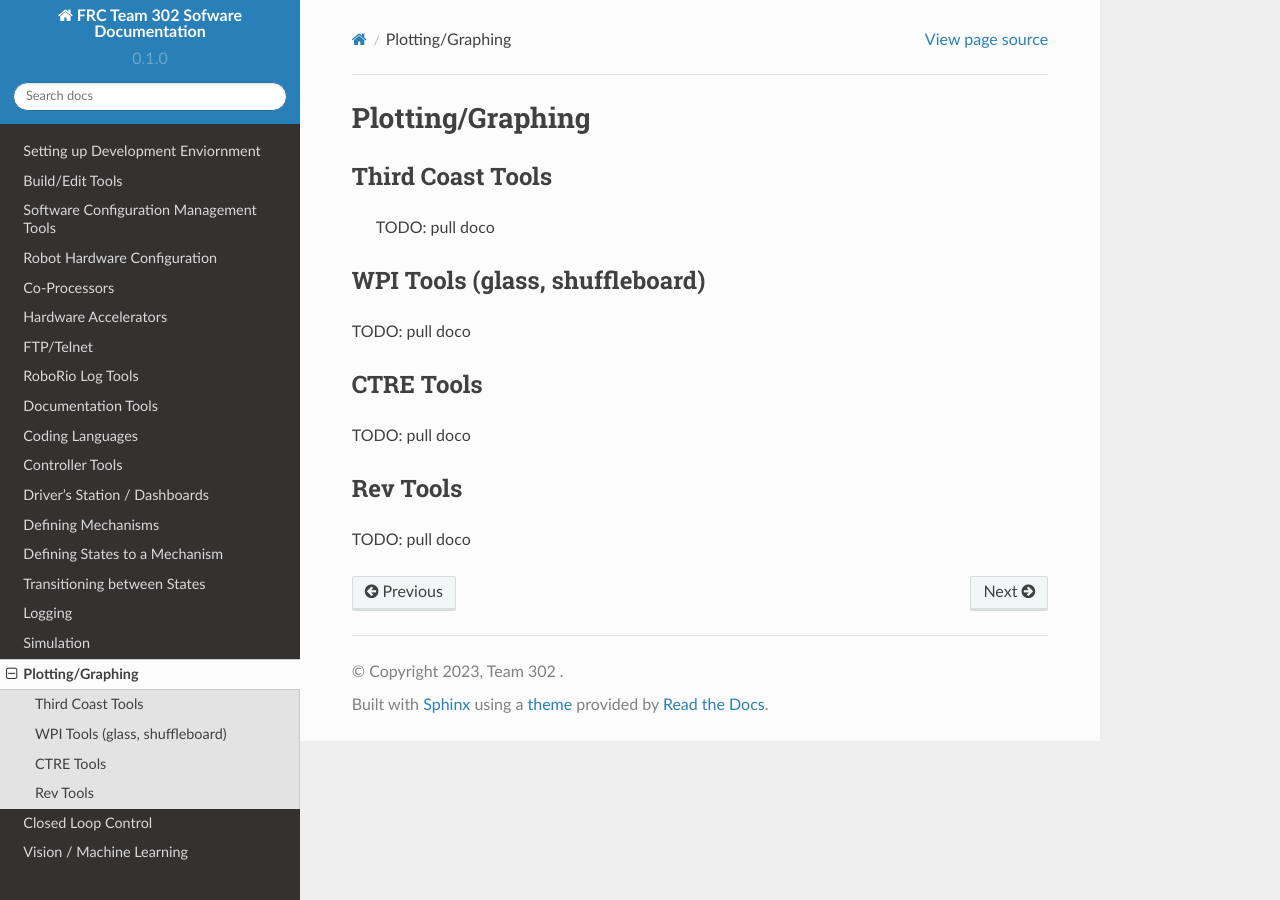
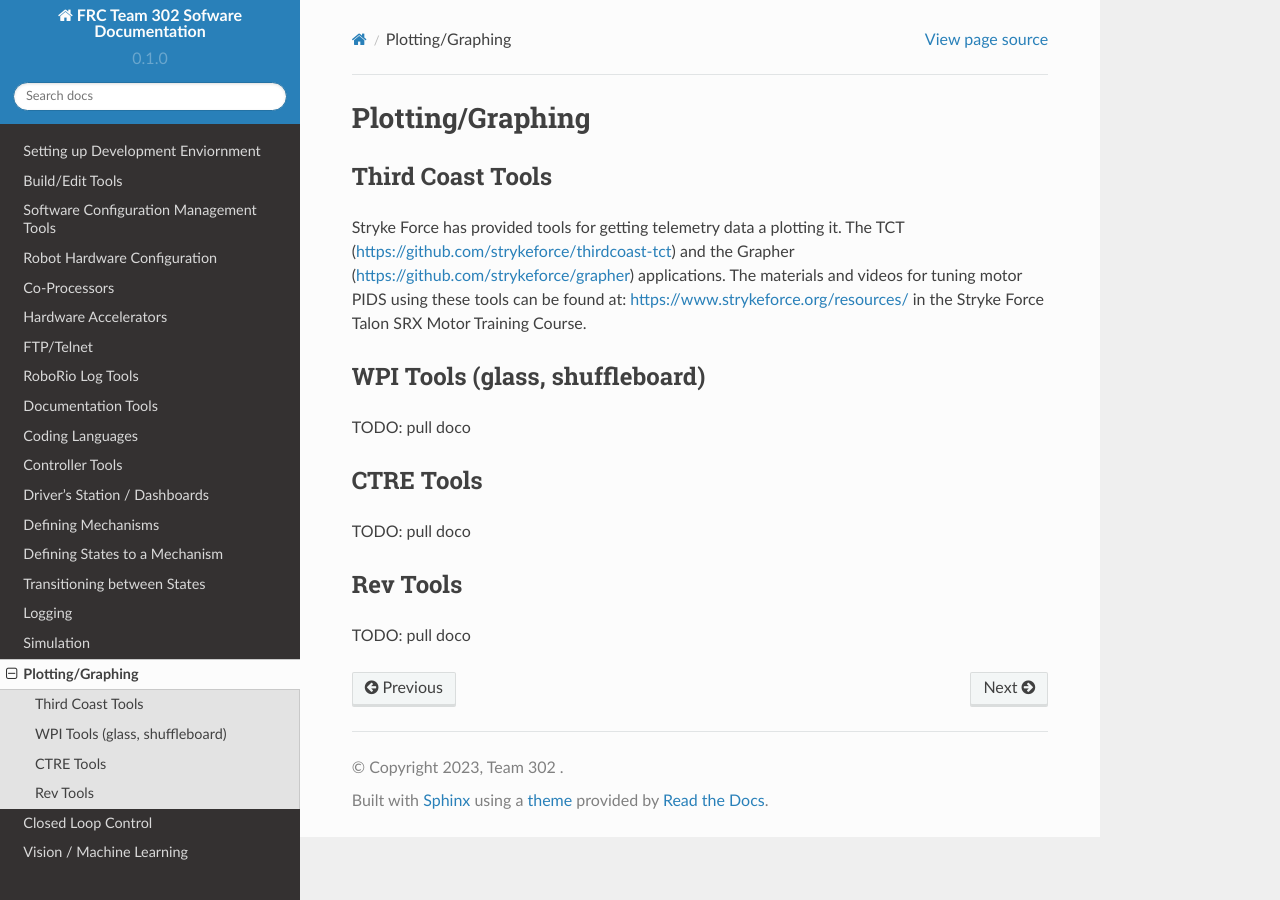
Before and after one commit to Team302/Team302Doco, a Sphinx documentation site: the page built from docs/source/plotting.rst, in a window 1280 px wide. Built offline with Sphinx 7.4.7 and the Read the Docs theme 2.0.0, drawn with Linux system fonts in a browser that asks for light colours.

Commit message:
Update plotting.rst
Add third coast links

```diff
--- a/docs/source/plotting.rst
+++ b/docs/source/plotting.rst
@@ -6,7 +6,8 @@ Plotting/Graphing
 Third Coast Tools
 -----------------
 
-  TODO: pull doco
+Stryke Force has provided tools for getting telemetry data a plotting it.  The TCT (https://github.com/strykeforce/thirdcoast-tct) and the Grapher (https://github.com/strykeforce/grapher) applications.  The materials and videos for tuning motor PIDS using these tools can be found at:  https://www.strykeforce.org/resources/ in the Stryke Force Talon SRX Motor Training Course.
+
 
 WPI Tools (glass, shuffleboard)
 ---------------------------------------
```
